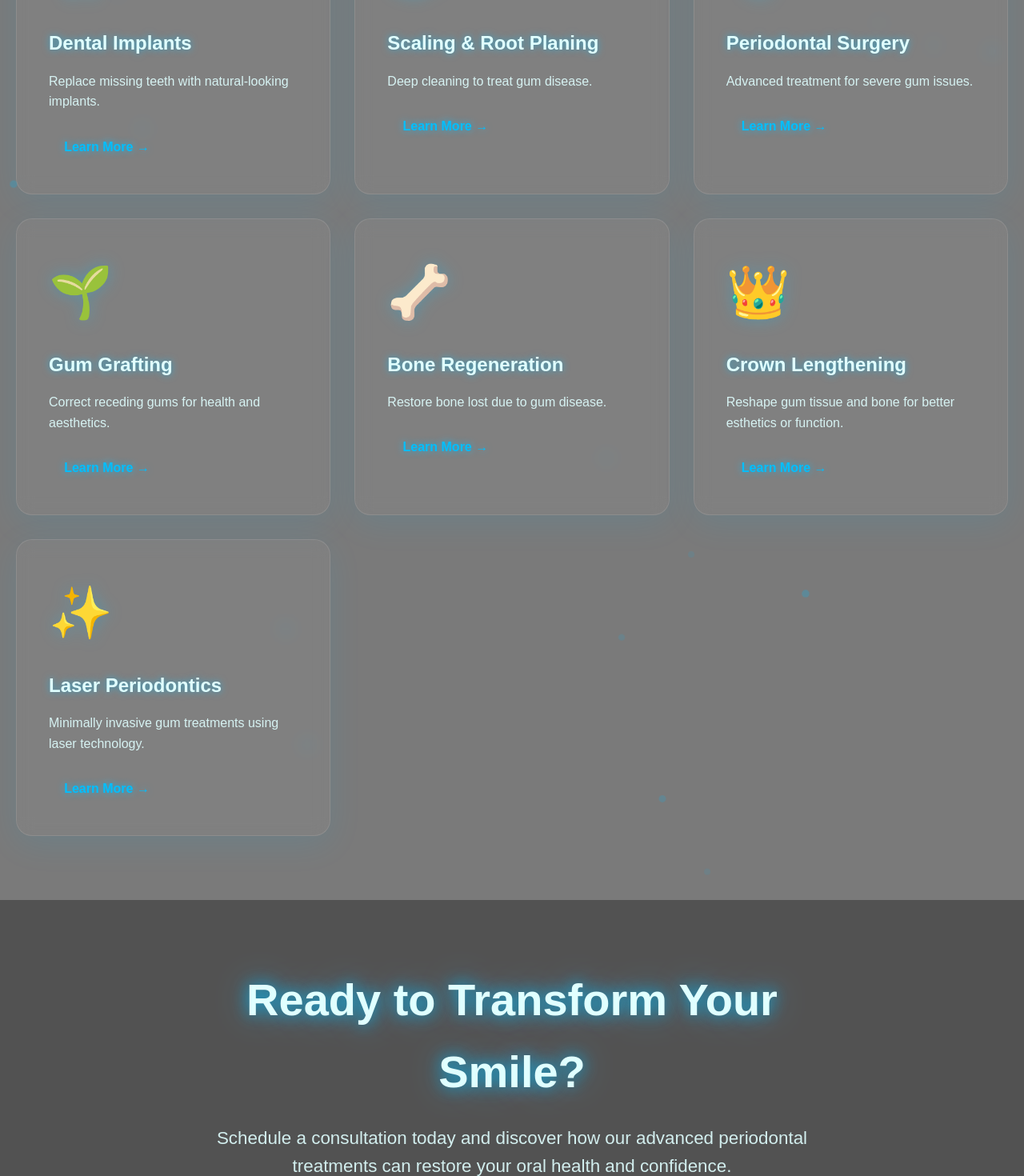
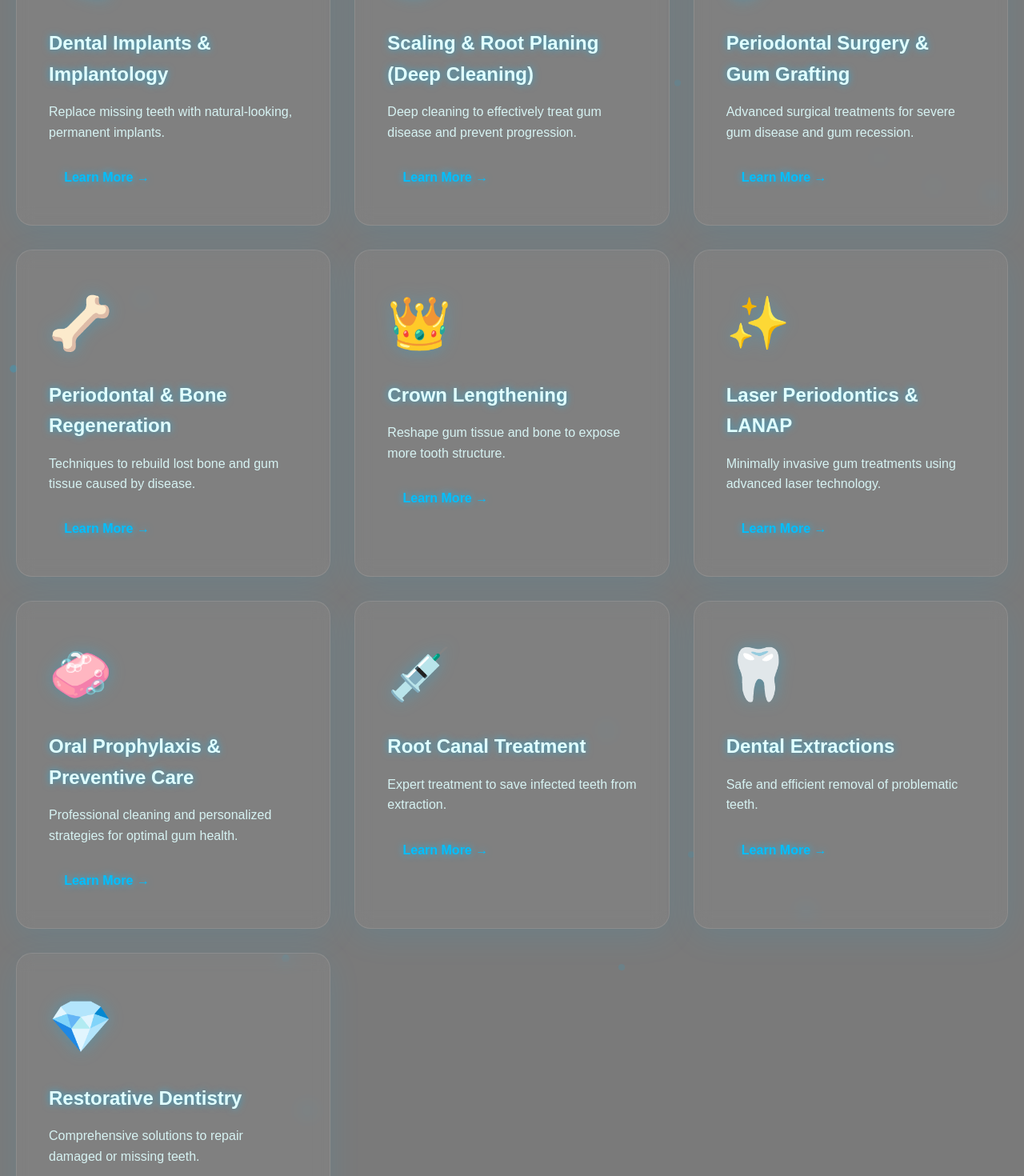
Before and after one commit to swarnapusuluri/Dr.-Santosh-Pusuluri, a React (Vite) app: page / in a window 1280 px wide. Shown: the part 1280-2750 px from the top of the page at 80% size. Built offline with nearby package versions, Linux system fonts and the light colour scheme.

Commit message:
updated summary

```diff
--- a/src/App.css
+++ b/src/App.css
@@ -156,7 +156,7 @@ body {
 }
 
 .hero-title {
-  font-size: clamp(3rem, 8vw, 6rem);
+  font-size: clamp(2.5rem, 7vw, 5rem);
   font-weight: bold;
   margin-bottom: 20px;
   color: #e0ffff;
@@ -660,6 +660,7 @@ body {
 .header-title-link {
   text-decoration: none;
   color: inherit;
+  cursor: pointer;
 }
 
 .header-title {
@@ -951,3 +952,39 @@ body {
     grid-template-columns: 1fr; /* Stack skills on tiny screens */
   }
 }
+
+/* Footer styles */
+.footer {
+  width: 100%;
+  padding: 30px 20px;
+  background: rgba(0, 0, 0, 0.7); /* Slightly transparent dark background */
+  color: #e0ffff; /* Light blue-white text */
+  text-align: center;
+  font-size: 0.95rem;
+  border-top: 1px solid rgba(0, 191, 255, 0.2); /* Subtle glow border */
+  box-shadow: 0 -5px 20px rgba(0, 191, 255, 0.1); /* Subtle top shadow */
+  position: relative; /* For z-index if needed, or other positioning */
+  z-index: 10; /* Ensure it's above other elements if necessary */
+  backdrop-filter: blur(5px); /* Add blur for glassmorphism effect */
+}
+
+.footer-text {
+  margin: 5px 0;
+  line-height: 1.5;
+}
+
+.footer-text a {
+  color: #00bfff; /* Blue for the email link */
+  text-decoration: none;
+  transition: color 0.3s ease;
+}
+
+.footer-text a:hover {
+  color: #a0f0ff; /* Lighter blue on hover */
+  text-decoration: underline;
+}
+
+.developer-name {
+  font-weight: bold;
+  color: #00bfff; /* Highlight developer name */
+}
--- a/src/components/ContactSection.jsx
+++ b/src/components/ContactSection.jsx
@@ -9,7 +9,7 @@ export default function ContactSection({ handleBookConsultation }) {
       <div className="contact-content">
         <h2 className="contact-title">Ready to Transform Your Smile?</h2>
         <p className="contact-subtitle">
-          Schedule a consultation today and discover how our advanced periodontal treatments can restore your oral health and confidence.
+          Schedule a consultation today and discover how the advanced periodontal treatments can restore your oral health and confidence.
         </p>
         <GlowButton onClick={handleBookConsultation}>
           Book Your Consultation
--- /dev/null
+++ b/src/components/Footer.jsx
@@ -0,0 +1,22 @@
+// src/components/Footer.jsx
+import React from 'react';
+import '../App.css'; // For footer styles
+
+export default function Footer() {
+  const currentYear = new Date().getFullYear();
+
+  return (
+    <footer className="footer">
+      <p className="footer-text">
+        &copy; {currentYear} Dr. Santosh Pusuluri. All Rights Reserved.
+      </p>
+      <p className="footer-text">
+        Developed by <span className="developer-name">Swarna Pusuluri</span> (
+        <a href="https://www.linkedin.com/in/swarna-pusuluri/" target="_blank" rel="noopener noreferrer" className="developer-email">
+          swarnapusuluri@gmail.com
+        </a>
+        )
+      </p>
+    </footer>
+  );
+}
--- a/src/components/Header.jsx
+++ b/src/components/Header.jsx
@@ -1,17 +1,18 @@
 // src/components/Header.jsx
 import React from 'react';
-import '../App.css'; // Assuming header styles are in App.css
+import '../App.css';
 
-export default function Header() {
+// MODIFIED: Accept onHeaderTitleClick prop
+export default function Header({ onHeaderTitleClick }) {
   return (
     <header className="header">
-      <a href="#about" className="header-title-link">
-        {/* MODIFIED: Added BDS, MDS */}
+      {/* MODIFIED: Removed href and added onClick */}
+      <a onClick={onHeaderTitleClick} className="header-title-link">
         <h1 className="header-title">
           Dr. Santosh Pusuluri <span className="header-qualifications">BDS, MDS</span>
         </h1>
-        {/* END MODIFIED */}
       </a>
+      {/* END MODIFIED */}
       <nav className="header-nav">
         <a href="#about">About</a>
         <a href="#services">Services</a>
--- a/src/components/HeroSection.jsx
+++ b/src/components/HeroSection.jsx
@@ -22,11 +22,11 @@ export default function HeroSection({ scrollToServices, handleBookConsultation,
           <span className="contact-symbol">📞</span> <a href="tel:+918331995566">+91 8331995566</a>
         </p>
         <p className="hero-description">
-          Specializing in gum surgeries, implants, and preventive periodontal care
+          Specializing in gum surgeries, implants, Laser flap surgeries, and preventive periodontal care
         </p>
         <div className="hero-actions"> {/* NEW: Wrap buttons for layout */}
           <GlowButton onClick={scrollToServices}>
-            Explore Our Services
+            Explore Services
           </GlowButton>
           {/* NEW: Button to open Dr. Santosh's CV modal */}
           <GlowButton onClick={onLearnMoreAboutDrSantosh}>
--- a/src/components/index.js
+++ b/src/components/index.js
@@ -7,4 +7,5 @@ export { default as ContactSection } from './ContactSection';
 export { default as FloatingParticles } from './FloatingParticles';
 export { default as GlowButton } from './GlowButton';
 export { default as ServiceModal } from './ServiceModal';
-export { default as DrSantoshModal } from './DrSantoshModal'; // NEW: Export the new modal
+export { default as DrSantoshModal } from './DrSantoshModal';
+export { default as Footer } from './Footer';
--- a/src/data/cvData.js
+++ b/src/data/cvData.js
@@ -108,7 +108,6 @@ export const drSantoshCV = {
     "8. Perio Avalokan, Bhimavaram",
   ],
   personalDetails: {
-    dateOfBirth: "06/02/1998",
     languages: "English, Telugu, Hindi",
     address: "Hyderabad.",
   },
--- a/src/data/servicesData.js
+++ b/src/data/servicesData.js
@@ -1,108 +1,154 @@
 // src/data/servicesData.js
+
 export const services = [
   {
     id: "implants",
-    name: "Dental Implants",
-    summary: "Replace missing teeth with natural-looking implants.",
-    details: "Dental implants are titanium posts surgically placed into the jawbone, serving as a sturdy foundation for replacement teeth. They offer a durable and aesthetic solution for tooth loss, restoring both function and appearance. Our advanced implant procedures use the latest 3D imaging technology to ensure precise placement and optimal healing. The entire process typically takes 3-6 months, allowing for proper osseointegration where the implant fuses with your natural bone structure.",
-    icon: "🦷",
+    name: "Dental Implants & Implantology",
+    summary: "Replace missing teeth with natural-looking, permanent implants.",
+    details: "State-of-the-art dental implant placement for missing teeth, offering a permanent and stable solution that looks and feels like natural teeth. Our advanced implant procedures utilize the latest techniques for precise placement and optimal healing, restoring both function and appearance. This includes comprehensive planning and execution for single or multiple implants.",
+    icon: "🔩", // Placeholder: Replace with React Icon or Font Awesome icon
     benefits: [
-      "Permanent solution that can last a lifetime",
-      "Natural look and feel",
-      "Preserves jawbone structure",
-      "No impact on adjacent teeth",
-      "Improved chewing and speaking ability"
+      "Permanent solution for tooth loss",
+      "Restores chewing ability and speech",
+      "Preserves jawbone structure and facial aesthetics",
+      "No impact on adjacent healthy teeth",
+      "High success rate and long-term durability"
     ],
-    price: "Starting from $2,500 per implant"
+    price: "Consultation Required" // Changed from fixed price
   },
   {
     id: "scaling",
-    name: "Scaling & Root Planing",
-    summary: "Deep cleaning to treat gum disease.",
-    details: "Scaling and root planing is a non-surgical procedure that removes plaque and tartar from below the gumline. It's crucial for treating gum disease and preventing its progression, promoting healthier gums and fresh breath. This deep cleaning procedure involves two steps: scaling removes plaque and tartar from tooth surfaces and root planing smooths the root surfaces to help gums reattach to teeth.",
-    icon: "🧽",
+    name: "Scaling & Root Planing (Deep Cleaning)",
+    summary: "Deep cleaning to effectively treat gum disease and prevent progression.",
+    details: "Scaling and root planing is a non-surgical procedure crucial for treating early to moderate gum disease. It meticulously removes plaque and tartar (calculus) from both above and below the gumline. Root planing then smooths the tooth root surfaces, which discourages bacteria accumulation and helps gum tissue reattach to the teeth. This procedure is key to reducing inflammation, bleeding gums, and improving overall periodontal health.",
+    icon: "🧽", // Placeholder: Replace with React Icon or Font Awesome icon
     benefits: [
       "Stops progression of gum disease",
       "Reduces gum inflammation and bleeding",
-      "Eliminates bad breath",
-      "Prevents tooth loss",
-      "Improves overall oral health"
+      "Eliminates bad breath caused by bacteria",
+      "Prevents potential tooth loss due to gum disease",
+      "Promotes healthier gum tissue reattachment"
     ],
     price: "Starting from $200 per quadrant"
   },
   {
-    id: "surgery",
-    name: "Periodontal Surgery",
-    summary: "Advanced treatment for severe gum issues.",
-    details: "Periodontal surgery treats serious gum disease by cleaning infected areas and regenerating bone and tissue. Procedures include gum grafts, bone grafts, and flap surgery, aiming to restore the health and structure of your gums. Our minimally invasive techniques ensure faster healing and reduced discomfort while achieving optimal results for long-term oral health.",
-    icon: "⚕️",
+    id: "periodontal-surgery", // Consolidated from old 'surgery' and new 'Gum Surgeries & Grafting'
+    name: "Periodontal Surgery & Gum Grafting",
+    summary: "Advanced surgical treatments for severe gum disease and gum recession.",
+    details: "This comprehensive category includes various advanced surgical procedures designed to treat severe gum disease and correct gum recession. Procedures may include flap surgery to clean infected areas and reduce pocket depths, and soft tissue grafting to cover exposed tooth roots, reduce sensitivity, and improve gum line appearance. Our focus is on restoring the health, function, and aesthetics of your gums and the supporting bone structure.",
+    icon: "🩹", // Placeholder: Replace with React Icon or Font Awesome icon
     benefits: [
-      "Treats advanced gum disease effectively",
-      "Regenerates lost bone and tissue",
-      "Reduces pocket depths",
-      "Prevents further tooth loss",
-      "Improves gum aesthetics"
+      "Effectively treats advanced gum disease",
+      "Reduces deep periodontal pockets",
+      "Covers exposed tooth roots to reduce sensitivity",
+      "Prevents further gum recession and bone loss",
+      "Improves overall gum health and smile aesthetics"
     ],
-    price: "Starting from $1,500 per procedure"
+    price: "Consultation Required" // Consolidated price
   },
   {
-    id: "grafts",
-    name: "Gum Grafting",
-    summary: "Correct receding gums for health and aesthetics.",
-    details: "Gum grafting is a surgical procedure to cover exposed tooth roots or add volume to receding gums. It helps reduce sensitivity, prevent further recession, and improve the appearance of your smile. We use the latest microsurgical techniques to ensure minimal discomfort and optimal healing, often using your own tissue or advanced graft materials.",
-    icon: "🌱",
+    id: "bone-regeneration", // Consolidated from old 'bone-regeneration' and new 'Periodontal Regenerative Techniques'
+    name: "Periodontal & Bone Regeneration",
+    summary: "Techniques to rebuild lost bone and gum tissue caused by disease.",
+    details: "Advanced regenerative techniques like Guided Tissue Regeneration (GTR) are utilized to stimulate the regrowth of bone and gum tissue lost due to periodontal disease. This procedure is vital for reinforcing the support structure of existing teeth and preparing areas for successful dental implant placement. We employ advanced biomaterials and growth factors to encourage your body's natural healing processes and rebuild lost structures for long-term oral health.",
+    icon: "🦴", // Placeholder: Replace with React Icon or Font Awesome icon
     benefits: [
-      "Covers exposed tooth roots",
-      "Reduces tooth sensitivity",
-      "Prevents further gum recession",
-      "Improves smile aesthetics",
-      "Protects teeth from decay"
+      "Rebuilds lost jawbone and supporting tissue",
+      "Enhances long-term prognosis for teeth",
+      "Creates a stable foundation for dental implants",
+      "Utilizes cutting-edge biomaterials and growth factors",
+      "Minimizes the need for tooth extraction in advanced cases"
     ],
-    price: "Starting from $800 per graft site"
-  },
-  {
-    id: "bone-regeneration",
-    name: "Bone Regeneration",
-    summary: "Restore bone lost due to gum disease.",
-    details: "Bone regeneration techniques stimulate new bone growth in areas where bone has been lost due to periodontal disease. This procedure is vital for supporting teeth and preparing for dental implants. We use advanced biomaterials and growth factors to encourage your body's natural healing process and rebuild lost bone structure.",
-    icon: "🦴",
-    benefits: [
-      "Rebuilds lost jawbone structure",
-      "Supports existing teeth",
-      "Prepares sites for dental implants",
-      "Uses body's natural healing process",
-      "Long-lasting results"
-    ],
-    price: "Starting from $1,200 per site"
+    price: "Consultation Required"
   },
   {
     id: "crown-lengthening",
     name: "Crown Lengthening",
-    summary: "Reshape gum tissue and bone for better esthetics or function.",
-    details: "Crown lengthening is a procedure to remove excess gum tissue and/or bone to expose more of the tooth structure. It can be done for cosmetic reasons (gummy smile) or to prepare a tooth for a crown. This procedure creates a more balanced and attractive smile while also improving oral health by making teeth easier to clean.",
-    icon: "👑",
+    summary: "Reshape gum tissue and bone to expose more tooth structure.",
+    details: "Crown lengthening is a precise surgical procedure to remove excess gum tissue and/or bone around a tooth. This is performed either for cosmetic reasons, to correct a 'gummy smile' and expose more of the natural tooth for a balanced aesthetic, or for functional reasons, to prepare a tooth for a crown or other restoration when there isn't enough tooth structure available.",
+    icon: "👑", // Placeholder: Replace with React Icon or Font Awesome icon
     benefits: [
-      "Creates a more balanced smile",
-      "Improves gum-to-tooth ratio",
-      "Prepares teeth for restorations",
-      "Enhances oral hygiene access",
-      "Boosts confidence in your smile"
+      "Creates a more balanced and aesthetic smile",
+      "Exposes more of the natural tooth for restorations",
+      "Corrects 'gummy smile' appearance",
+      "Improves oral hygiene access around teeth",
+      "Enhances the longevity and fit of dental crowns"
     ],
     price: "Starting from $400 per tooth"
   },
   {
-    id: "laser-periodontics",
-    name: "Laser Periodontics",
-    summary: "Minimally invasive gum treatments using laser technology.",
-    details: "Laser periodontics offers a less invasive alternative for treating gum disease and performing soft tissue procedures. Lasers can reduce bleeding, swelling, and discomfort, leading to faster healing. Our state-of-the-art laser technology allows for precise treatment with minimal damage to surrounding healthy tissue.",
-    icon: "✨",
+    id: "laser-periodontics", // Consolidated from old 'laser-periodontics' and new 'Laser-Assisted Periodontal Procedures'
+    name: "Laser Periodontics & LANAP",
+    summary: "Minimally invasive gum treatments using advanced laser technology.",
+    details: "Leveraging cutting-edge laser technology, including procedures like LANAP (Laser-Assisted New Attachment Procedure), for highly precise and minimally invasive treatment of gum disease and soft tissue procedures. Lasers offer numerous advantages, including reduced bleeding, less swelling, minimal discomfort during and after treatment, and often faster healing times compared to traditional methods.",
+    icon: "✨", // Placeholder: Replace with React Icon or Font Awesome icon
     benefits: [
-      "Minimally invasive treatment",
-      "Reduced bleeding and swelling",
-      "Faster healing times",
-      "Less post-operative discomfort",
-      "Precise and targeted treatment"
+      "Minimally invasive and gentle on tissues",
+      "Reduced pain, swelling, and bleeding",
+      "Faster healing and recovery times",
+      "Precise targeting of diseased tissue",
+      "Promotes natural tissue regeneration"
     ],
-    price: "Starting from $300 per session"
+    price: "Consultation Required" // Consolidated price
+  },
+  {
+    id: "oral-prophylaxis", // New (broader preventive care)
+    name: "Oral Prophylaxis & Preventive Care",
+    summary: "Professional cleaning and personalized strategies for optimal gum health.",
+    details: "Beyond basic cleaning, this service focuses on comprehensive professional dental cleaning combined with personalized preventive strategies. This includes thorough plaque and tartar removal, detailed oral hygiene instruction, fluoride treatments, and dietary counseling to help maintain optimal gum health, prevent periodontal disease, and ensure long-term oral wellness.",
+    icon: "🧼", // Placeholder: Replace with React Icon or Font Awesome icon
+    benefits: [
+      "Maintains excellent gum and overall oral health",
+      "Prevents cavities and gum disease progression",
+      "Freshens breath and brightens smile",
+      "Early detection of potential oral health issues",
+      "Customized home care recommendations"
+    ],
+    price: "Starting from $150"
+  },
+  {
+    id: "root-canal", // New
+    name: "Root Canal Treatment",
+    summary: "Expert treatment to save infected teeth from extraction.",
+    details: "Specialized endodontic procedures performed to treat infections and inflammation within the tooth's pulp (nerve) chamber. Root canal treatment is a vital procedure for saving severely damaged or decayed teeth from extraction, alleviating pain, and restoring the tooth's function and integrity. We ensure meticulous cleaning and sealing of the root canals to prevent re-infection.",
+    icon: "💉", // Placeholder: Replace with React Icon or Font Awesome icon
+    benefits: [
+      "Saves your natural tooth from extraction",
+      "Effectively alleviates tooth pain and sensitivity",
+      "Prevents the spread of infection to surrounding areas",
+      "Restores full tooth function and aesthetics",
+      "Long-lasting results with proper restoration"
+    ],
+    price: "Consultation Required"
+  },
+  {
+    id: "extractions", // New
+    name: "Dental Extractions",
+    summary: "Safe and efficient removal of problematic teeth.",
+    details: "Performed when a tooth is severely damaged, decayed beyond repair, impacted, or causing overcrowding. We prioritize patient comfort during the procedure, utilizing effective local anesthesia and gentle techniques. Post-extraction care instructions are thoroughly provided to ensure a smooth and quick recovery, and we discuss suitable options for tooth replacement.",
+    icon: "🦷", // Placeholder: Replace with React Icon or Font Awesome icon
+    benefits: [
+      "Relieves pain and eliminates infection source",
+      "Prevents further dental complications",
+      "Prepares the mouth for orthodontic treatment or implants",
+      "Minimizes discomfort during the procedure",
+      "Ensures optimal oral health balance"
+    ],
+    price: "Consultation Required"
+  },
+  {
+    id: "restorative-dentistry", // New
+    name: "Restorative Dentistry",
+    summary: "Comprehensive solutions to repair damaged or missing teeth.",
+    details: "A broad range of treatments focused on repairing, restoring, or replacing damaged or missing teeth to improve both oral health and aesthetics. This includes composite fillings for cavities, precise crown preparations and placements for broken or weakened teeth, and dental bridges to replace one or more missing teeth, restoring chewing efficiency, speech, and the beauty of your smile.",
+    icon: "💎", // Placeholder: Replace with React Icon or Font Awesome icon
+    benefits: [
+      "Repairs cavities and tooth damage",
+      "Restores tooth strength, shape, and function",
+      "Replaces missing teeth effectively",
+      "Enhances smile aesthetics and confidence",
+      "Improves chewing and speaking ability"
+    ],
+    price: "Consultation Required"
   },
 ];
```
Also changed, not shown: src/App.jsx (+15 -10 lines).
